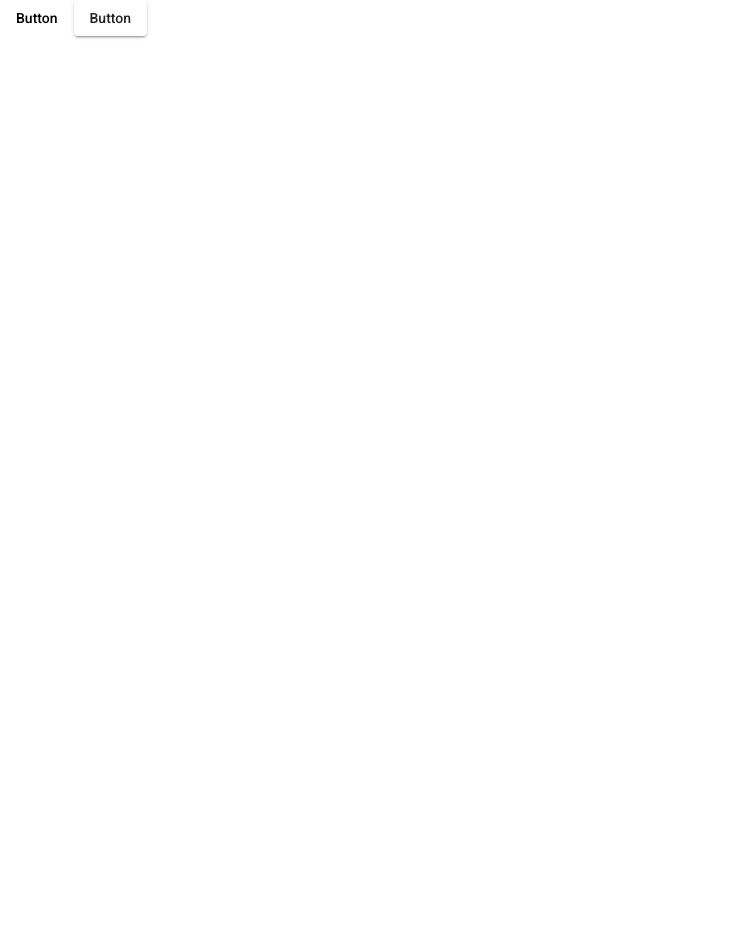
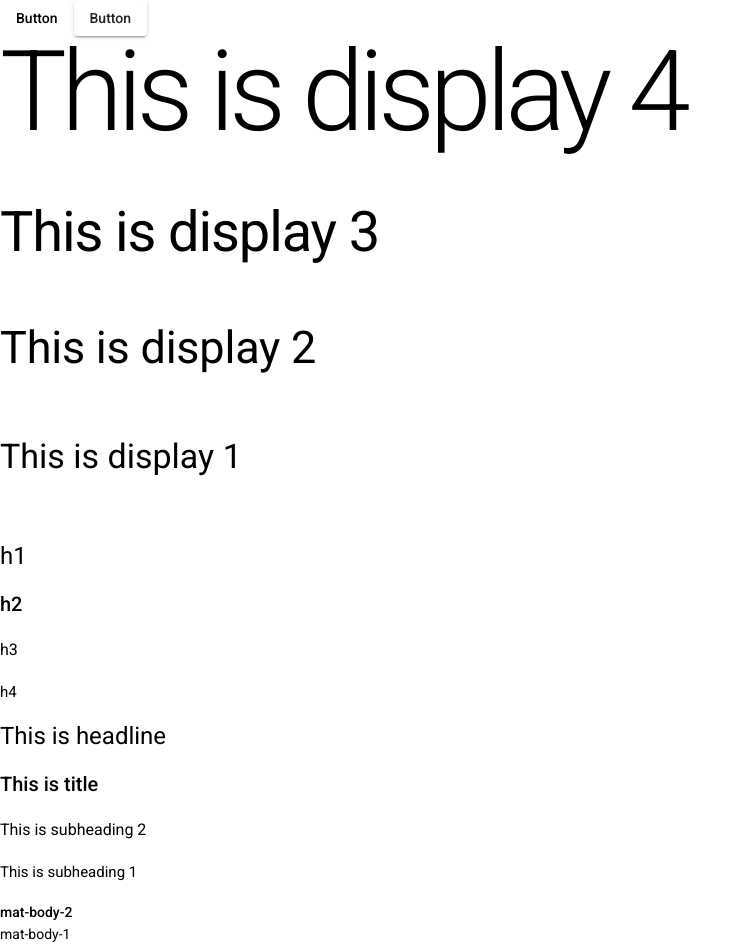
Before and after one commit to ranjeetrocky/angular-material-demo, an Angular app: page / in a window 1280 px wide. Shown: the top 947 px of the page, without its empty margins (0-752 px from the left). Before the commit the page ends 800 px from the top, so only its background shows below. Built offline with nearby package versions, Linux system fonts and the light colour scheme.

Commit message:
6 angular typography

```diff
--- a/src/app/app.component.html
+++ b/src/app/app.component.html
@@ -1,3 +1,23 @@
 <button mat-button>Button</button>
 <button mat-raised-button>Button</button>
+<div class="mat-display-4">This is display 4</div>
+<div class="mat-display-3">This is display 3</div>
+<div class="mat-display-2">This is display 2</div>
+<div class="mat-display-1">This is display 1</div>
+
+<div class="mat-typography">
+  <h1>h1</h1>
+  <h2>h2</h2>
+  <h3>h3</h3>
+  <h4>h4</h4>
+</div>
+
+<div class="mat-headline">This is headline</div>
+<div class="mat-title">This is title</div>
+<div class="mat-subheading-2">This is subheading 2</div>
+<div class="mat-subheading-1">This is subheading 1</div>
+
+<div class="mat-body-2">mat-body-2</div>
+<div class="mat-body-1">mat-body-1</div>
+<div class="mat-caption">mat-caption</div>
 <router-outlet></router-outlet>
```
